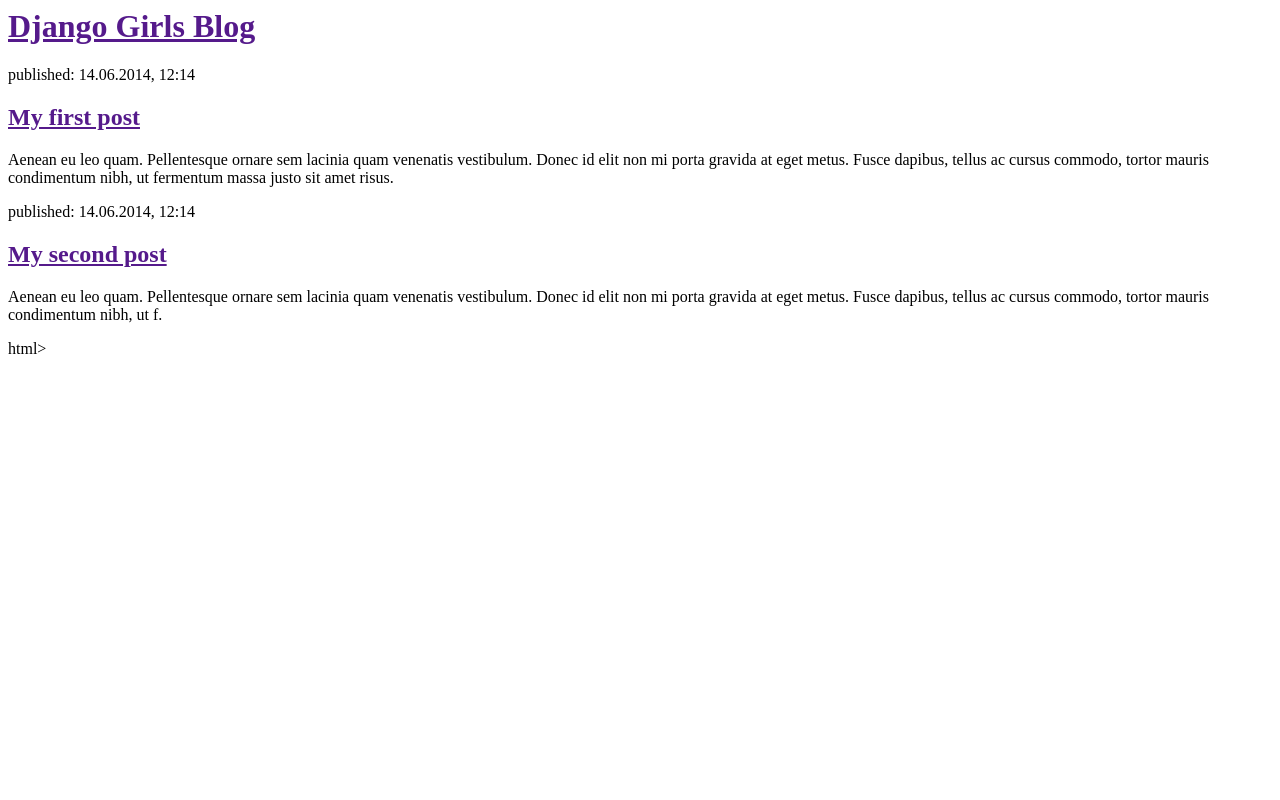
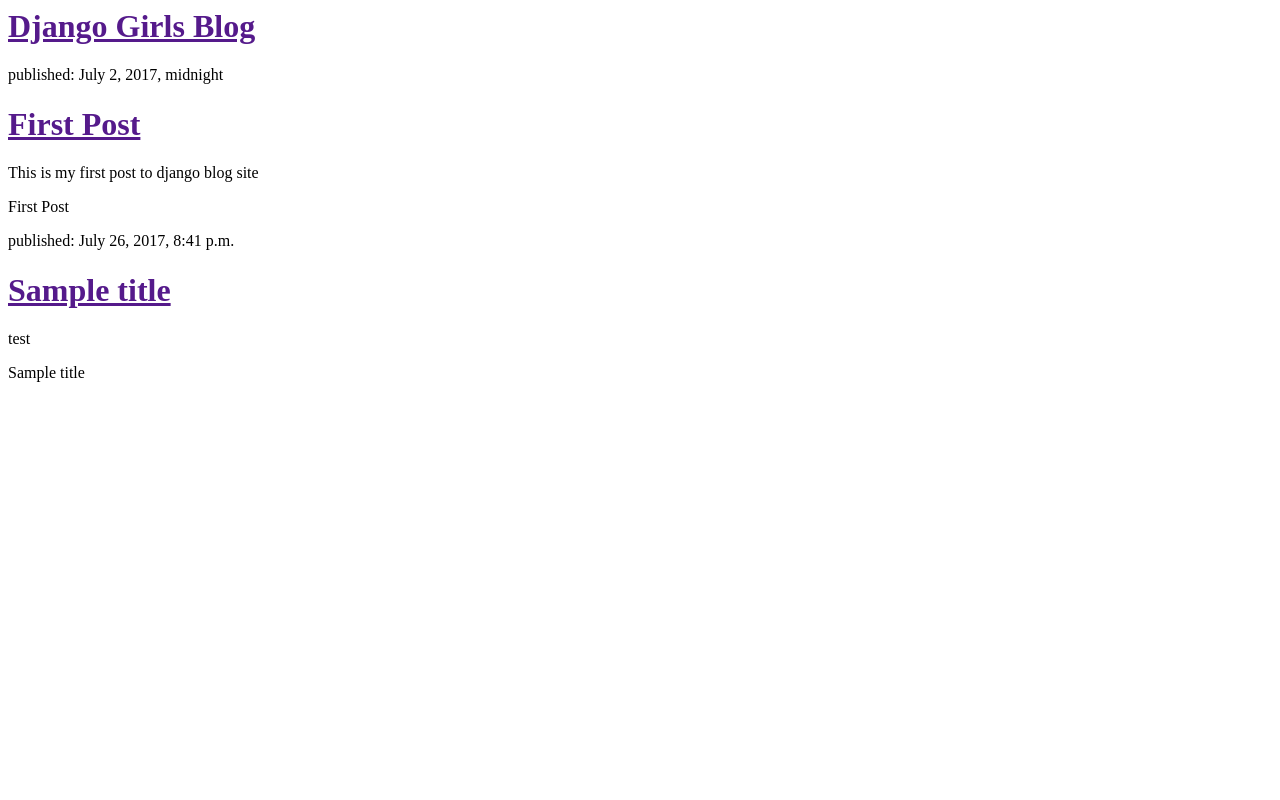
Before and after one commit to hayashi-leo/django-blog-site, a Django app: page / in a window 1280 px wide. Run offline with Django 3.2, Linux system fonts and the light colour scheme; data comes from the database, SQL or seed files in the repository; both versions use the stored data as it was after the commit.

Commit message:
Modified templates to display post from database.

```diff
--- a/blog/templates/blog/post_list.html
+++ b/blog/templates/blog/post_list.html
@@ -6,17 +6,14 @@
         <div>
             <h1><a href="">Django Girls Blog</a></h1>
         </div>
-
-        <div>
-            <p>published: 14.06.2014, 12:14</p>
-            <h2><a href="">My first post</a></h2>
-            <p>Aenean eu leo quam. Pellentesque ornare sem lacinia quam venenatis vestibulum. Donec id elit non mi porta gravida at eget metus. Fusce dapibus, tellus ac cursus commodo, tortor mauris condimentum nibh, ut fermentum massa justo sit amet risus.</p>
-        </div>
-
-        <div>
-            <p>published: 14.06.2014, 12:14</p>
-            <h2><a href="">My second post</a></h2>
-            <p>Aenean eu leo quam. Pellentesque ornare sem lacinia quam venenatis vestibulum. Donec id elit non mi porta gravida at eget metus. Fusce dapibus, tellus ac cursus commodo, tortor mauris condimentum nibh, ut f.</p>
-        </div>
+        {% for post in posts %}
+            <div>
+                <p>published: {{ post.published_date }}</p>
+                <h1><a href="">{{ post.title }}</a></h1>
+                <p>{{ post.text | linebreaksbr }} </p>  <!-- linebreakstr pipes post text througha
+                -->
+             </div>
+            {{ post }}
+        {% endfor %}
     </body>
-</html>html>
+</html>
--- a/blog/views.py
+++ b/blog/views.py
@@ -2,7 +2,12 @@
 
 # Create your views here.
 
+from .models import Post # the dot before models means current directory or current application
+from django.utils import timezone
+
 def post_list(request):
+    # sort posts by published_date
+    posts = Post.objects.filter(published_date__lte=timezone.now()).order_by('published_date')
     return render(request,
                   'blog/post_list.html',    # template
-                  {})                       # context, a dictionary of key-values injected into django template for rendering
+                  {'posts':posts})                       # context, a dictionary of key-values injected into django template for rendering
```
Also changed, not shown: db.sqlite3.
